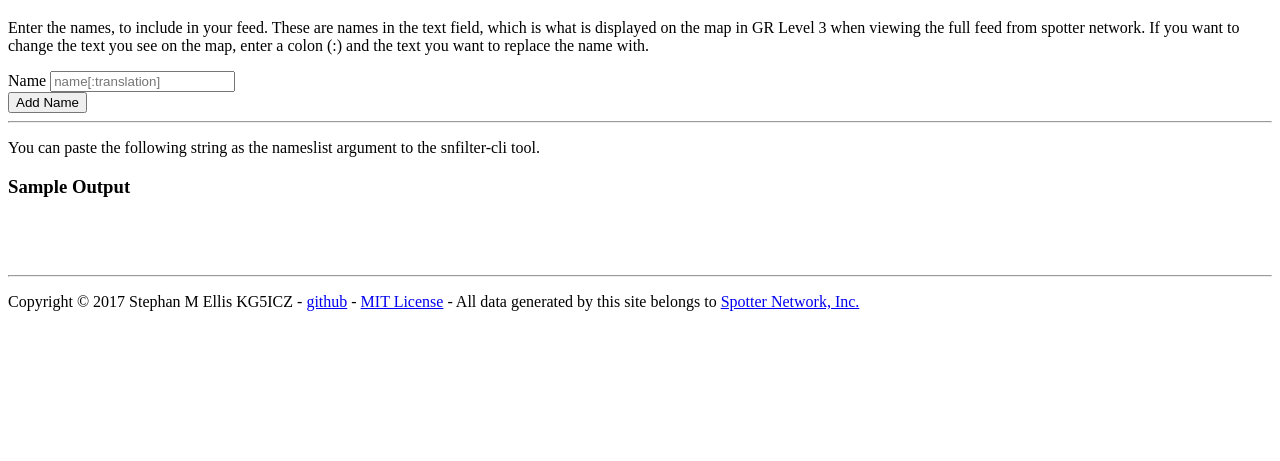
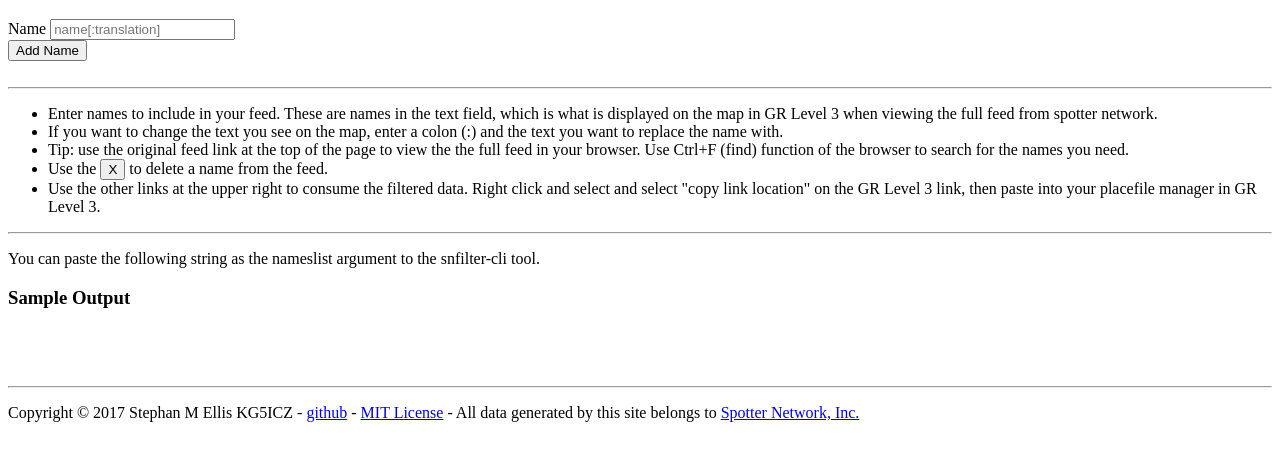
Before and after one commit to stephanellis/snfilterweb, a Python web app: template snfilterweb/templates/editfeed.html in a window 1280 px wide. Shown: the part 175-636 px from the top of the page. Run offline with Jinja, Linux system fonts and the light colour scheme; the template is opened without the code that fills it, so the values that code supplies are empty.

Commit message:
cleaned up the editor page, looks a little better and has better help text

```diff
--- a/snfilterweb/templates/editfeed.html
+++ b/snfilterweb/templates/editfeed.html
@@ -12,13 +12,6 @@
 <div class="row">
   <div class="col-md-4">
     <h3>Edit feed - {{ feedname }}</h3>
-    <p>
-      Enter the names, to include in your feed.  These are names in the text
-      field, which is what is displayed on the map in GR Level 3 when viewing
-      the full feed from spotter network.  If you want to change the text you
-      see on the map, enter a colon (:) and the text you want to replace the
-      name with.
-    </p>
     <form method="post" action="{{ request.route_url('addname', id=id) }}" class="form-inline">
       <div class="form-group">
         <label for="name" class="sr-only">Name</label>
@@ -26,6 +19,7 @@
       </div>
       <button class="btn btn-primary" type="submit">Add Name</button>
     </form>
+    <br>
     {% for m in members %}
       <form method="post" action="{{ request.route_url('delname', id=id) }}" class="form-inline">
         <div class="form-group">
@@ -34,6 +28,23 @@
         </div>
       </form>
     {% endfor %}
+    <hr/>
+    <ul>
+      <li>Enter names to include in your feed. These are names in the text
+      field, which is what is displayed on the map in GR Level 3 when viewing
+      the full feed from spotter network.</li>
+      <li>If you want to change the text you
+      see on the map, enter a colon (:) and the text you want to replace the
+      name with.</li>
+      <li>Tip: use the original feed link at the top of the page to view the
+      the full feed in your browser.  Use Ctrl+F (find) function of the browser
+      to search for the names you need.</li>
+      <li>Use the <button class="btn btn-xs btn-danger">X</button> to delete a
+      name from the feed.</li>
+      <li>Use the other links at the upper right to consume the filtered data.
+      Right click and select and select "copy link location" on the GR Level 3
+      link, then paste into your placefile manager in GR Level 3.</li>
+    </ul>
     <hr>
     <p>You can paste the following string as the nameslist argument to the
       snfilter-cli tool.</p>
```
